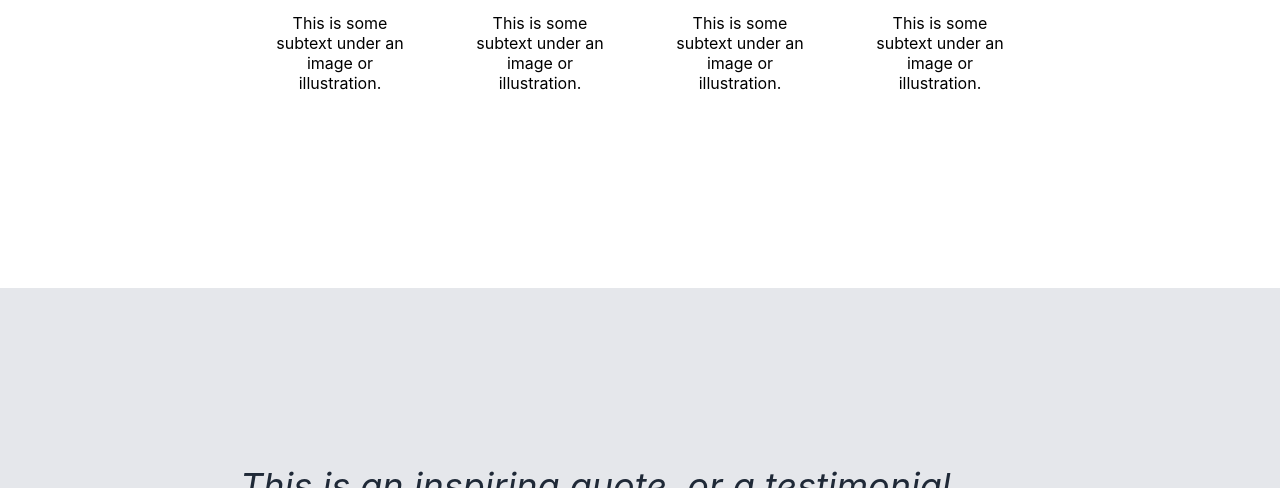
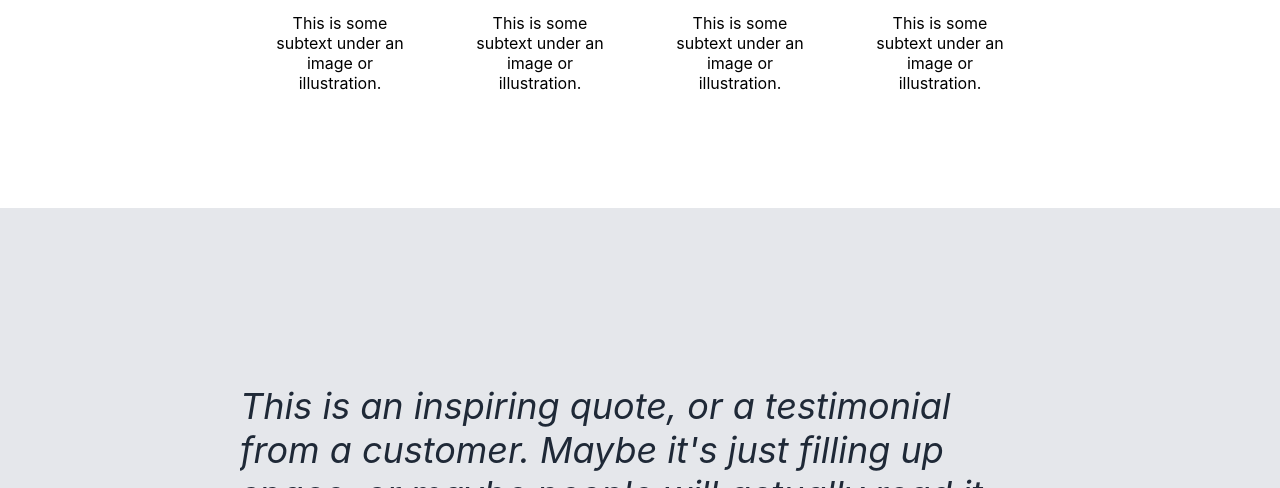
Before and after one commit to DanteCrestfallen/first-project, a plain HTML site: page index.html in a window 1280 px wide. Shown: the part 861-1349 px from the top of the page. Drawn offline with Linux system fonts and the light colour scheme.

Commit message:
Change padding-bottom to 5em

```diff
--- a/css/style.css
+++ b/css/style.css
@@ -95,7 +95,7 @@ body {
 
 #information .top h1 {font-size: 36px; font-weight: 900;}
 
-#information .bottom {padding-bottom: 10em;}
+#information .bottom {padding-bottom: 5em;}
 
 #information .bottom img,
 #information .bottom p {width: 75%;}
```
